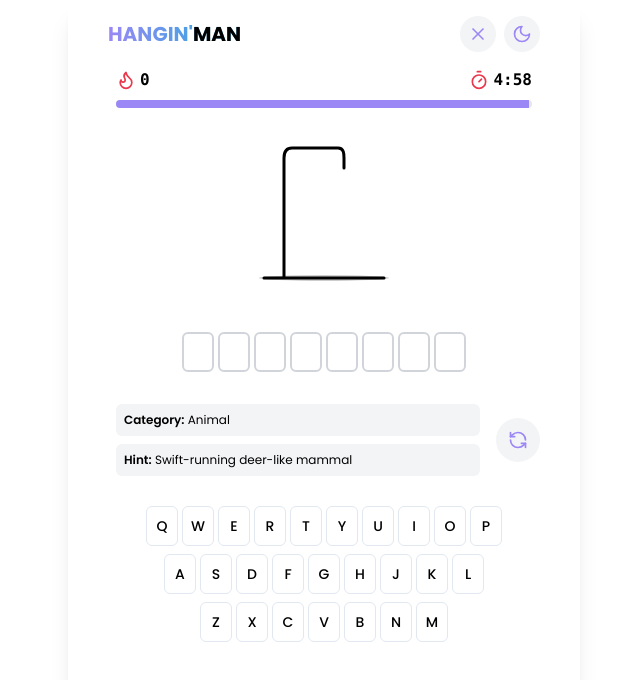
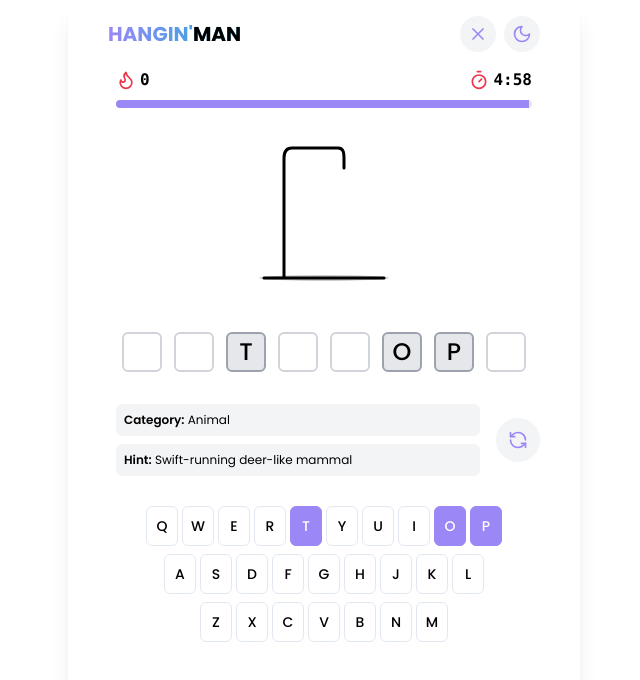
Before and after one commit to ars-2107/hanginman, a React (Vite) app: page / in a window 1280 px wide. Both pictures are taken after a click on the button "Play". Shown: the top 680 px of the page, without its empty margins (316-956 px from the left). Built offline with nearby package versions, Linux system fonts and the light colour scheme; no server answers.

Commit message:
✨ add letter hints feature

```diff
--- a/src/components/HangmanGame.tsx
+++ b/src/components/HangmanGame.tsx
@@ -7,7 +7,7 @@ import ScoreTimer from "./ScoreTimer";
 import GameOverModal from "./GameOverModal";
 import PlayModal from "./PlayModal";
 import Loader from "./Loader";
-import { getRandomWord, calculateScore, WordData } from "@/utils/wordUtils";
+import { getRandomWord, calculateScore, WordData, getHintLettersCount, getRandomPositions } from "@/utils/wordUtils";
 import { setHighScores } from "@/utils/cookieUtils";
 import { toast } from "@/components/ui/use-toast";
 import Header from "./Header";
@@ -31,6 +31,7 @@ const HangmanGame = () => {
   const [isLoading, setIsLoading] = useState(true);
   const [wordLoadTime, setWordLoadTime] = useState<number>(0);
   const [showPlayModal, setShowPlayModal] = useState(true);
+  const [hintLetters, setHintLetters] = useState<string[]>([]);
 
   // Get distinct correct letters (letters in the word that have been guessed)
   const correctLetters = guessedLetters.filter(letter =>
@@ -54,6 +55,14 @@ const HangmanGame = () => {
       setGuessedLetters([]);
       setWrongLetters([]);
       setWordLoadTime(Date.now());
+
+      const wordLength = word.word.length;
+      const hintCount = getHintLettersCount(wordLength);
+      const hintPositions = getRandomPositions(wordLength, hintCount);
+      const newHintLetters = hintPositions.map(pos => word.word[pos]);
+      console.log(newHintLetters);
+      setHintLetters(newHintLetters);
+      setGuessedLetters(newHintLetters);
     } catch (error) {
       console.error('Error fetching word:', error);
     } finally {
@@ -184,7 +193,11 @@ const HangmanGame = () => {
         isTimeRunningOut={isTimeRunningOut}
       />
 
-      <WordDisplay word={currentWord.word} guessedLetters={guessedLetters} />
+      <WordDisplay
+        word={currentWord.word}
+        guessedLetters={guessedLetters}
+        hintLetters={hintLetters}
+      />
 
       <HintSection
         category={currentWord.category || ''}
--- a/src/components/WordDisplay.tsx
+++ b/src/components/WordDisplay.tsx
@@ -1,12 +1,12 @@
-
 import { useEffect, useState } from "react";
 
-type WordDisplayProps = {
+interface WordDisplayProps {
   word: string;
   guessedLetters: string[];
-};
+  hintLetters: string[];
+}
 
-const WordDisplay = ({ word, guessedLetters }: WordDisplayProps) => {
+const WordDisplay = ({ word, guessedLetters, hintLetters }: WordDisplayProps) => {
   const [displayLetters, setDisplayLetters] = useState<{ letter: string; isRevealed: boolean }[]>([]);
 
   useEffect(() => {
@@ -20,15 +20,14 @@ const WordDisplay = ({ word, guessedLetters }: WordDisplayProps) => {
   }, [word, guessedLetters]);
 
   return (
-    <div className="flex justify-center items-center my-4 flex-wrap">
-      {displayLetters?.map((item, index) => (
+    <div className="flex justify-center items-center gap-2 p-4">
+      {word.split("").map((letter, index) => (
         <div
           key={index}
-          className={`letter-box ${
-            item.isRevealed ? "letter-box-filled animate-scale-in" : "letter-box-empty"
-          }`}
-        >
-          {item.isRevealed ? item.letter : ""}
+          className={`letter-box w-8 h-8 sm:w-10 sm:h-10 flex items-center justify-center text-xl sm:text-2xl font-bold rounded border
+          ${guessedLetters.includes(letter) ? "letter-box-filled animate-scale-in" : "letter-box-empty"}
+          `}>
+          {guessedLetters.includes(letter) ? letter : ""}
         </div>
       ))}
     </div>
--- a/src/index.css
+++ b/src/index.css
@@ -130,7 +130,7 @@
   }
 
   .key-correct {
-    @apply bg-hangman-success text-white border-hangman-success;
+    @apply bg-hangman-primary text-white border-hangman-primary;
   }
 
   .key-wrong {
--- a/src/utils/wordUtils.ts
+++ b/src/utils/wordUtils.ts
@@ -104,3 +104,19 @@ export const calculateScore = (
   const timeTakenPoints = timeTaken > 120 ? 0 : 120 - timeTaken;
   return wordLength * 10 + timeTakenPoints + streakCount + 5;
 };
+
+export const getHintLettersCount = (wordLength: number): number => {
+  return Math.floor((wordLength - 1) / 2);
+};
+
+export const getRandomPositions = (wordLength: number, count: number): number[] => {
+  const positions: number[] = [];
+  while (positions.length < count) {
+    const pos = Math.floor(Math.random() * wordLength);
+    if (!positions.includes(pos)) {
+      positions.push(pos);
+    }
+  }
+
+  return positions;
+};
```
